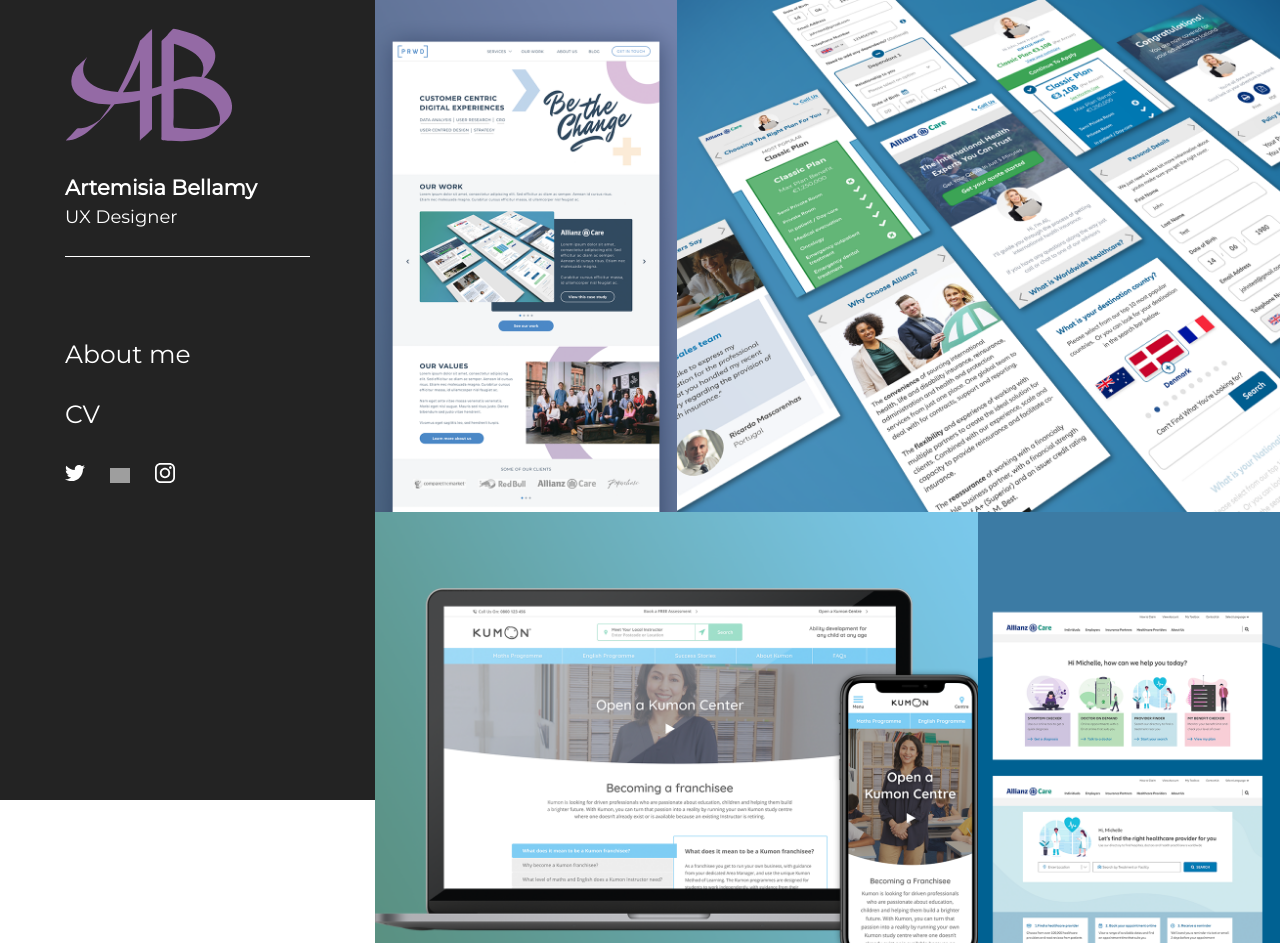
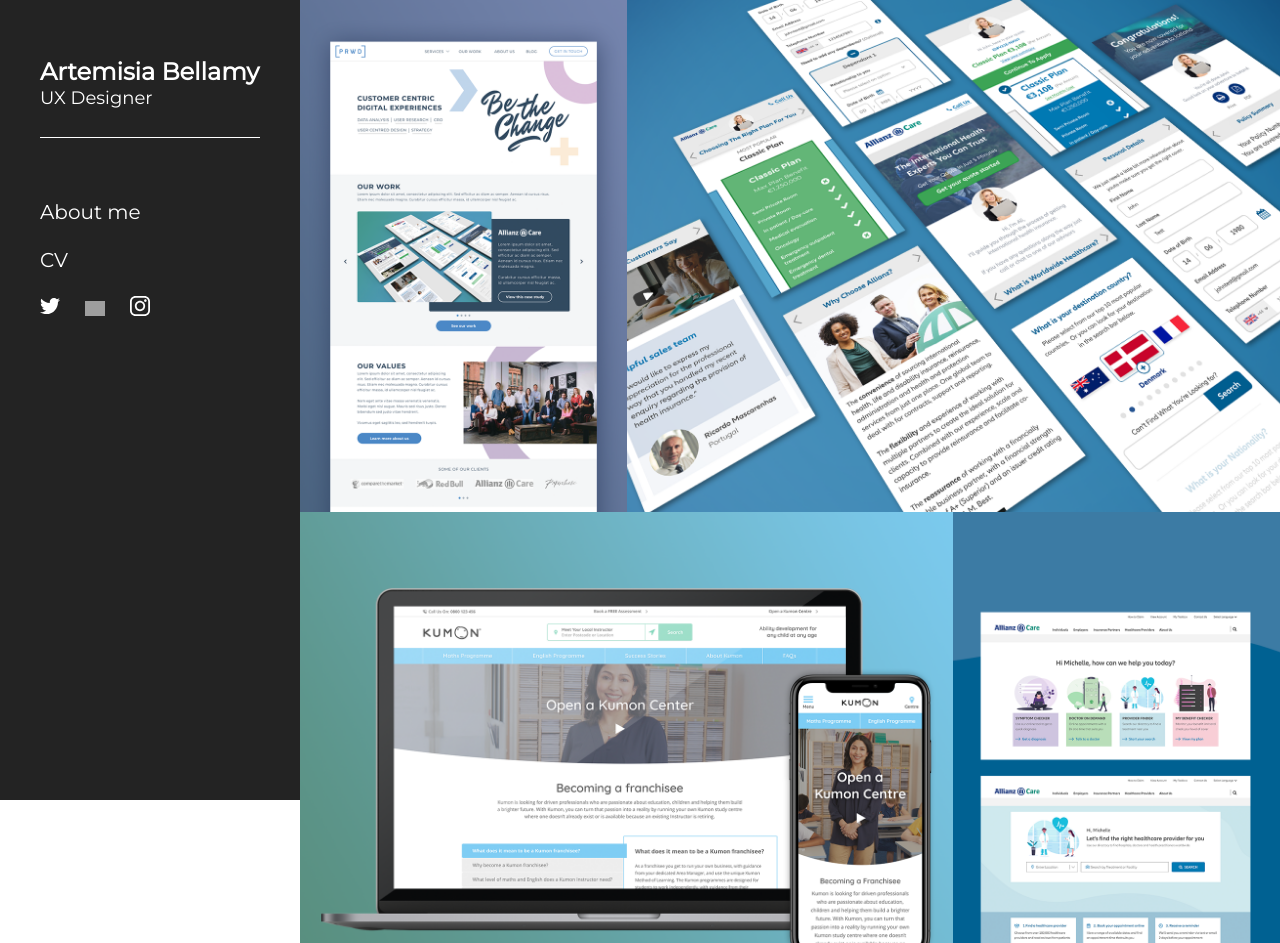
Before and after one commit to rsbrowne/arte-portfolio, a Gatsby site: page / in a window 1280 px wide. Shown: the top 943 px of the page. Built offline with nearby package versions, Linux system fonts and the light colour scheme; Gatsby itself is replaced by a stand-in of ours; grey boxes are pictures that could not be loaded.

Commit message:
Tightens up the sidebar styling

```diff
--- a/src/components/layout.js
+++ b/src/components/layout.js
@@ -1,17 +1,14 @@
-import React from 'react'
+import React from "react"
 
-import Sidebar from './sidebar';
+import Sidebar from "./sidebar"
 
-import '../styles/main.scss'
+import "../styles/main.scss"
 
-const Layout = (props) => {
-
+const Layout = props => {
   return (
     <div className="page-container">
-      <Sidebar></Sidebar>
-      <div className="page-content">
-        {props.children}
-      </div>
+      <Sidebar />
+      <div className="page-content">{props.children}</div>
     </div>
   )
 }
--- a/src/components/project-info.js
+++ b/src/components/project-info.js
@@ -1,11 +1,11 @@
-import { graphql } from 'gatsby'
+import { graphql } from "gatsby"
 
 export const query = graphql`
   fragment ProjectInfo on MarkdownRemark {
     frontmatter {
       cover {
         childImageSharp {
-          fluid(maxWidth: 800) {
+          fluid(maxWidth: 1200) {
             ...GatsbyImageSharpFluid
           }
         }
--- a/src/components/sidebar.js
+++ b/src/components/sidebar.js
@@ -1,25 +1,21 @@
-import React from 'react'
-import { Link } from 'gatsby';
+import React from "react"
+import { Link } from "gatsby"
 
-import Navigation from './navigation';
+import Navigation from "./navigation"
 
-import logo from '../images/logo.svg'
+import logo from "../images/logo.svg"
 
 const Sidebar = () => {
-
   return (
     <aside className="sidebar">
       <div className="sidebar__content">
-        <div className="sidebar__logo">
+        <div className="sidebar__title">
           <Link to="/">
-            <img src={logo} alt="Logo" />
+            <h4>Artemisia Bellamy</h4>
+            <h5>UX Designer</h5>
           </Link>
         </div>
-        <div className="sidebar__title">
-          <h4>Artemisia Bellamy</h4>
-          <h5>UX Designer</h5>
-        </div>
-        <Navigation></Navigation>
+        <Navigation />
       </div>
     </aside>
   )
--- a/src/styles/components/_layout.scss
+++ b/src/styles/components/_layout.scss
@@ -1,6 +1,6 @@
 .page-container {
   display: grid;
-  grid-template-columns: 37.5rem 1fr;
+  grid-template-columns: 30rem 1fr;
 
   @media #{$breakpoint-medium} {
     grid-template-columns: 1fr;
--- a/src/styles/components/_navigation.scss
+++ b/src/styles/components/_navigation.scss
@@ -6,7 +6,7 @@
 }
 
 .navigation__item {
-  margin-bottom: 2.5rem;
+  margin-bottom: 2rem;
 
   @media #{$breakpoint-medium} {
     margin-bottom: 0;
@@ -16,7 +16,7 @@
   a {
     color: $color-light;
     text-decoration: none;
-    font-size: 2.5rem;
+    font-size: 2rem;
   }
 }
 
--- a/src/styles/components/_sidebar.scss
+++ b/src/styles/components/_sidebar.scss
@@ -1,12 +1,12 @@
 .sidebar {
   height: 100%;
-  width: 37.5rem;
+  width: 30rem;
   min-width: 30rem;
   position: fixed;
   display: flex;
   flex-direction: column;
   flex-wrap: nowrap;
-  padding: 0 6.5rem;
+  padding: 6rem 4rem;
   box-sizing: border-box;
   background: $color-dark;
 
@@ -33,30 +33,19 @@
   }
 }
 
-.sidebar__logo {
-  width: 17rem;
-
-  @media #{$breakpoint-medium} {
-    width: 8.5rem;
-  }
-
-  @media #{$breakpoint-small} {
-    width: 5.5rem;
-  }
-}
-
 .sidebar__title {
   width: 100%;
   border-bottom: 1px solid $color-light;
   padding-bottom: 2rem;
-  margin-bottom: 8rem;
+  margin-bottom: 6rem;
 
-  @media #{$breakpoint-medium} {
-    display: none;
+  a {
+    color: $color-light;
   }
 
   h4 {
-    margin-bottom: 1rem;
+    margin-bottom: 0.5rem;
+    font-size: 2.4rem;
   }
 
   h5 {
```
